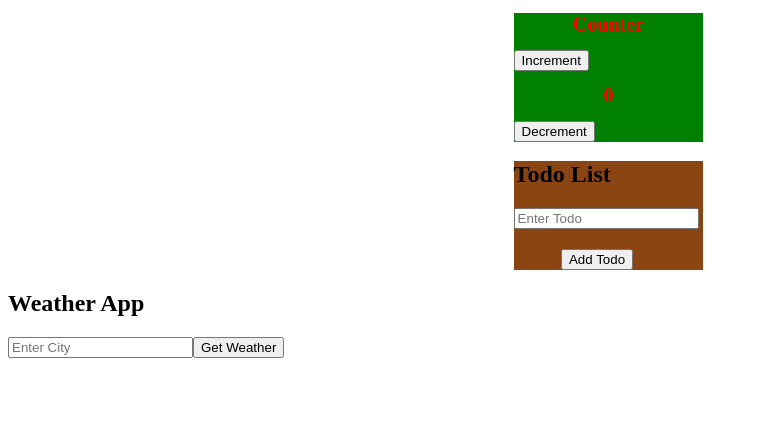
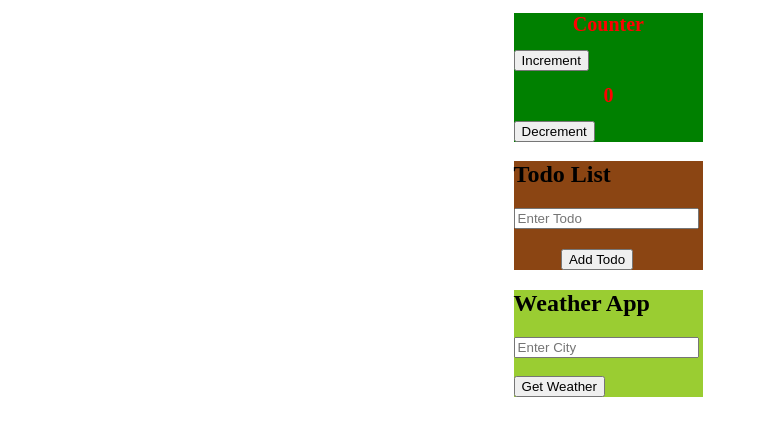
Before and after one commit to skorni24/Angular, an Angular app in the folder sample/: page / in a window 1280 px wide. Shown: the top 436 px of the page, without its empty margins (0-758 px from the left). Built offline with nearby package versions, Linux system fonts and the light colour scheme.

Commit message:
minor changes to

```diff
--- a/sample/src/Weatherapp/wapp.component.html
+++ b/sample/src/Weatherapp/wapp.component.html
@@ -1,6 +1,7 @@
 <div>
   <h2>Weather App</h2>
-    <input type="text" [(ngModel)]="city" placeholder="Enter City">
+  <input type="text" [(ngModel)]="city" placeholder="Enter City" />
+  <br /><br />
   <button (click)="getWeather()">Get Weather</button>
 
   <div *ngIf="weather.main; else error">
@@ -9,8 +10,7 @@
     <p>Humidity: {{ weather.main.humidity }}%</p>
     <p>Conditions: {{ weather.weather[0].description }}</p>
   </div>
-
   <ng-template #error>
-     <p> {{ message }}</p>
+    <p>{{ message }}</p>
   </ng-template>
 </div>
--- a/sample/src/app/app.component.css
+++ b/sample/src/app/app.component.css
@@ -20,3 +20,8 @@ p{
     margin-right: 45%;
     background-color: saddlebrown;
 }
+.todo1{
+    margin-left: 40%;
+    margin-right: 45%;
+    background-color: yellowgreen;
+}
--- a/sample/src/app/app.component.html
+++ b/sample/src/app/app.component.html
@@ -11,6 +11,6 @@
 <div class="todo">
   <todo></todo>
 </div>
-<div>
+<div class="todo1">
   <wapp> </wapp>
 </div>
--- a/sample/src/app/app.component.ts
+++ b/sample/src/app/app.component.ts
@@ -11,7 +11,7 @@ import { WappComponent } from '../Weatherapp/wapp.component';
   styleUrls: ['./app.component.css'],
 })
 export class AppComponent {
-  cnt = 0;
+  cnt:number = 0;
 
   inc() {
     this.cnt += 1;
```
Also changed, not shown: 1 other file (tests, documents, lock files or other folders). Lines whose indentation alone changed are shown as unchanged.
